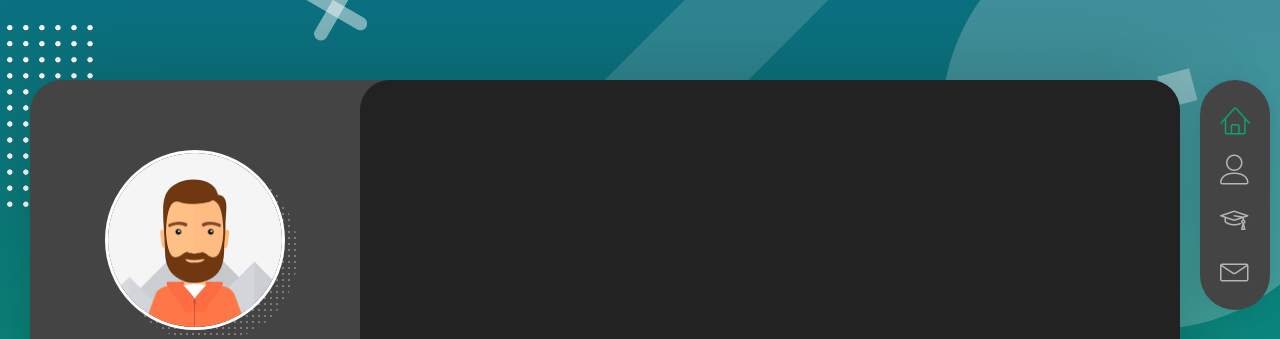
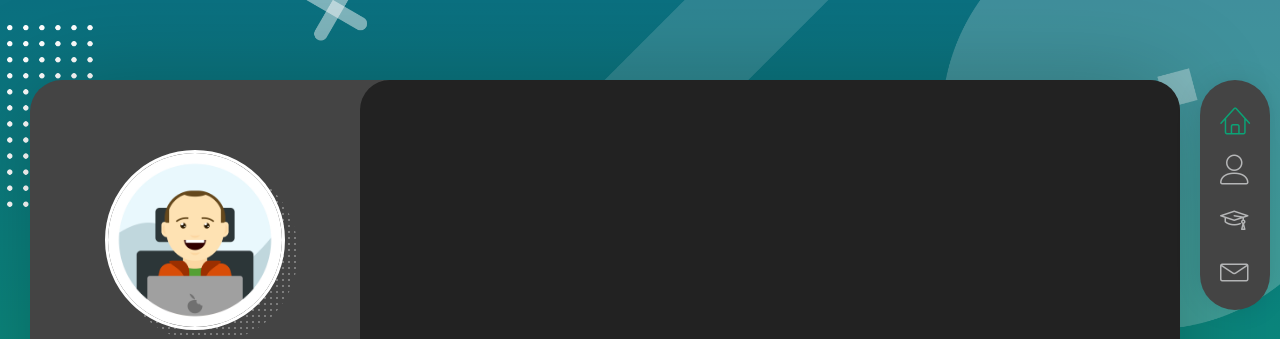
Before and after one commit to buraksecer/.com, a plain HTML site: page index.html in a window 1280 px wide. Shown: the top 339 px of the page. Drawn offline with Linux system fonts and the light colour scheme.

Commit message:
update profile photo

```diff
--- a/index.html
+++ b/index.html
@@ -49,7 +49,7 @@
         <header id="site_header" class="header mobile-menu-hide">
           <div class="header-content">
             <div class="header-photo">
-              <img src="img/main_photo.jpg" alt="Burak Seçer" />
+              <img src="img/main_photo.jpeg" alt="Burak Seçer" />
             </div>
             <div class="header-titles">
               <h2>Burak Seçer</h2>
```
Also changed, not shown: img/main_photo.jpeg (added), img/main_photo.jpg (deleted).
